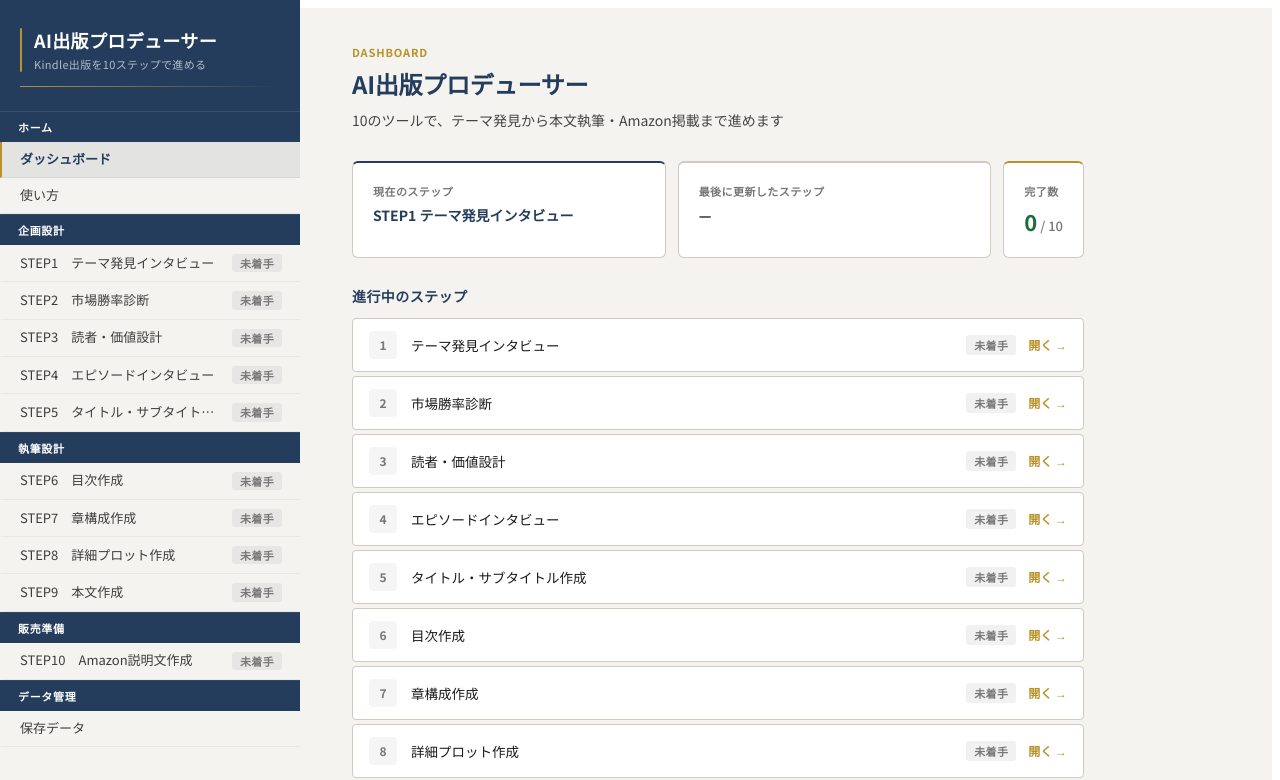
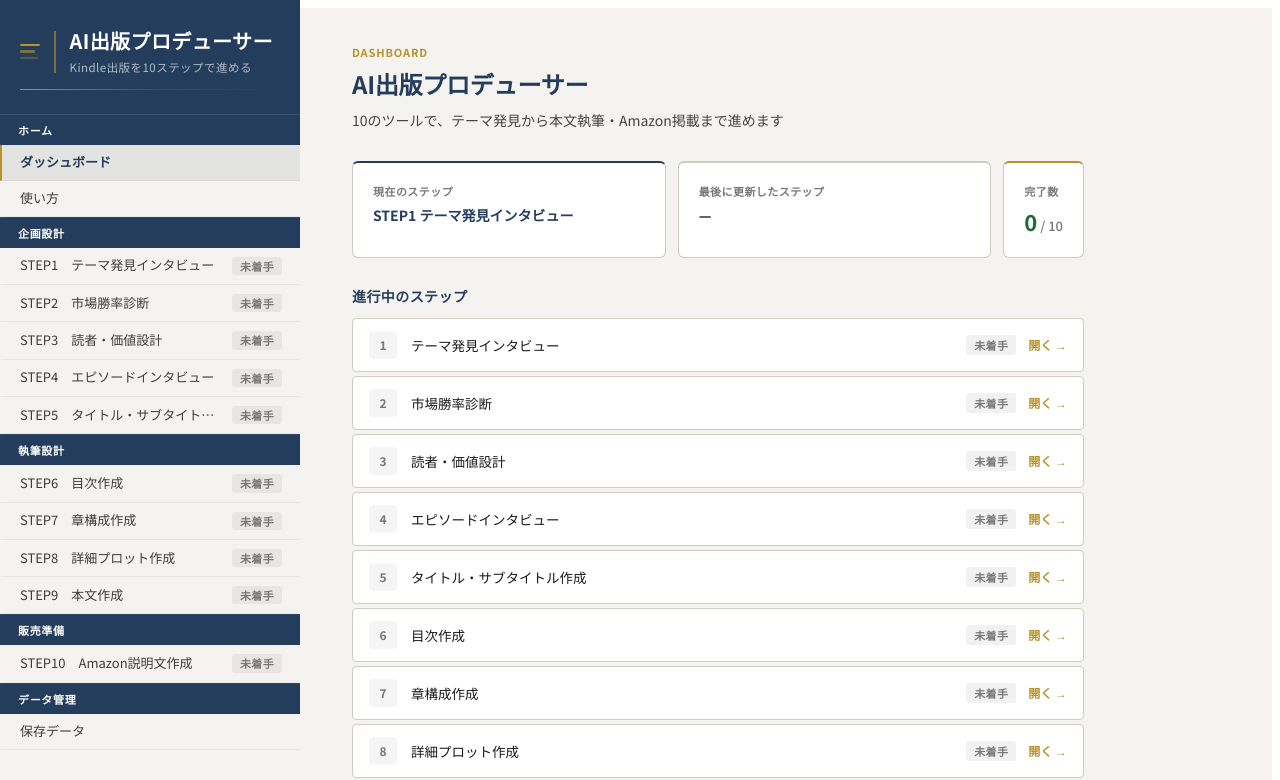
Before and after one commit to mshioyama-dotcom/ai-pub-producer, a React (Vite) app: page / in a window 1280 px wide. Shown: the top 780 px of the page. Built offline with nearby package versions, Linux system fonts and the light colour scheme.

Commit message:
ｓｓｓ

```diff
--- a/src/App.jsx
+++ b/src/App.jsx
@@ -433,14 +433,22 @@ const SideMenu = ({ currentPage, onNavigate, stepStatuses }) => {
     }}>
       {/* ロゴ */}
       <div style={{ padding: "28px 20px 24px", borderBottom: "1px solid rgba(255,255,255,0.1)" }}>
-        <div style={{ display: "flex", alignItems: "center", gap: 12, marginBottom: 14 }}>
-          <div style={{ width: 2, height: 44, background: C.gold, borderRadius: 1, flexShrink: 0 }} />
+        <div style={{ display: "flex", alignItems: "center", gap: 14, marginBottom: 14 }}>
+          {/* 書籍アイコン（3本横線） */}
+          <div style={{ display: "flex", flexDirection: "column", gap: 4, flexShrink: 0 }}>
+            <div style={{ width: 20, height: 2.5, background: C.gold, borderRadius: 1 }} />
+            <div style={{ width: 15, height: 2.5, background: `rgba(184,146,42,0.6)`, borderRadius: 1 }} />
+            <div style={{ width: 18, height: 2.5, background: `rgba(184,146,42,0.35)`, borderRadius: 1 }} />
+          </div>
+          {/* 縦線 */}
+          <div style={{ width: 1.5, height: 42, background: C.gold, flexShrink: 0, opacity: 0.6 }} />
+          {/* テキスト */}
           <div>
-            <div style={{ fontSize: 18, fontWeight: 700, color: "#ffffff", letterSpacing: "0.02em", lineHeight: 1.35 }}>AI出版プロデューサー</div>
-            <div style={{ fontSize: 11, color: "rgba(255,255,255,0.65)", marginTop: 4, letterSpacing: "0.03em" }}>Kindle出版を10ステップで進める</div>
+            <div style={{ fontSize: 20, fontWeight: 700, color: "#ffffff", letterSpacing: "0.02em", lineHeight: 1.3, fontFamily: "'Noto Sans JP', sans-serif" }}>AI出版プロデューサー</div>
+            <div style={{ fontSize: 11.5, color: "rgba(255,255,255,0.65)", marginTop: 5, letterSpacing: "0.04em", fontFamily: "'Noto Sans JP', sans-serif" }}>Kindle出版を10ステップで進める</div>
           </div>
         </div>
-        <div style={{ height: 1, background: `linear-gradient(to right, ${C.gold}, rgba(184,146,42,0))` }} />
+        <div style={{ height: 1, background: `linear-gradient(to right, ${C.gold}, rgba(184,146,42,0.2), transparent)` }} />
       </div>
 
       {/* ナビゲーション（ベージュ） */}
```
